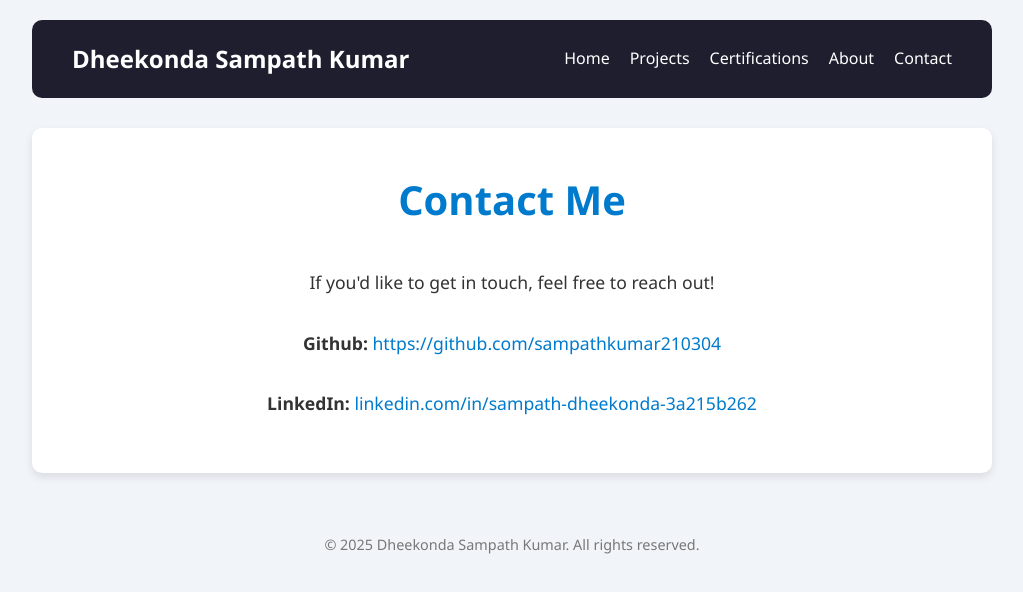
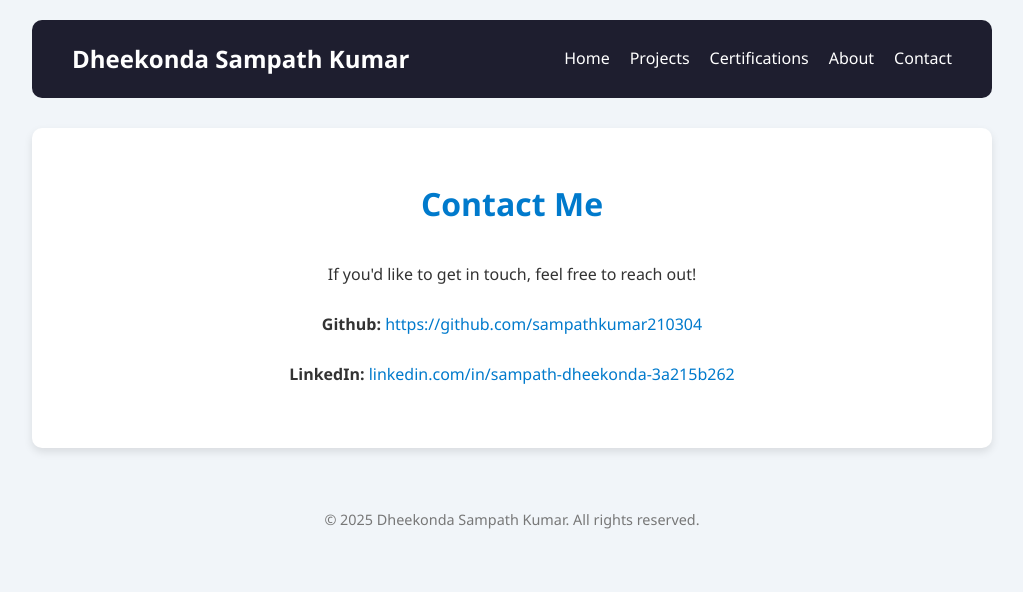
Before and after one commit to sampathkumar210304/portfolio, a React (Create React App) app: page /contact in a window 1280 px wide. Shown: the top 592 px of the page, without its empty margins (128-1151 px from the left). Built offline with nearby package versions, Linux system fonts and the light colour scheme.

Commit message:
Optimize Contact page for mobile layout

```diff
--- a/src/Styles/Contact.css
+++ b/src/Styles/Contact.css
@@ -1,5 +1,5 @@
 .contact {
-  padding: 4rem 2rem;
+  padding: 2rem 1rem;
   text-align: center;
   background-color: #333;
   min-height: 40vh;
@@ -10,29 +10,29 @@
 }
 
 .contact h2 {
-  font-size: 2.5rem;
+  font-size: 2rem;
   color: #333;
-  margin-bottom: 1.5rem;
+  margin-bottom: 1.2rem;
   position: relative;
 }
 
 .contact h2::after {
   content: '';
   position: absolute;
-  bottom: -10px;
+  bottom: -8px;
   left: 50%;
   transform: translateX(-50%);
-  width: 60px;
-  height: 3px;
+  width: 50px;
+  height: 2px;
   background-color: var(--primary-color);
 }
 
 .contact p {
-  font-size: 1.1rem;
+  font-size: 1rem;
   color: var(--text-color);
-  margin: 1rem 0;
-  max-width: 600px;
-  line-height: 1.6;
+  margin: 0.8rem 0;
+  max-width: 90%;
+  line-height: 1.5;
 }
 
 .contact a {
@@ -40,6 +40,7 @@
   text-decoration: none;
   transition: color 0.3s ease;
   font-weight: 500;
+  word-break: break-all;
 }
 
 .contact a:hover {
@@ -50,25 +51,34 @@
 /* Responsive Design */
 @media screen and (max-width: 768px) {
   .contact {
-    padding: 3rem 1rem;
+    padding: 1.5rem 0.8rem;
   }
 
-  .contact h2 {
-    font-size: 2rem;
-  }
-
-  .contact p {
-    font-size: 1rem;
-    padding: 0 1rem;
-  }
-}
-
-@media screen and (max-width: 480px) {
   .contact h2 {
     font-size: 1.8rem;
   }
 
   .contact p {
-    font-size: 0.9rem;
+    font-size: 0.95rem;
+    padding: 0 0.5rem;
   }
 }
+
+@media screen and (max-width: 480px) {
+  .contact {
+    padding: 1.2rem 0.5rem;
+  }
+
+  .contact h2 {
+    font-size: 1.5rem;
+  }
+
+  .contact p {
+    font-size: 0.9rem;
+    margin: 0.6rem 0;
+  }
+
+  .contact a {
+    font-size: 0.85rem;
+  }
+}
```
